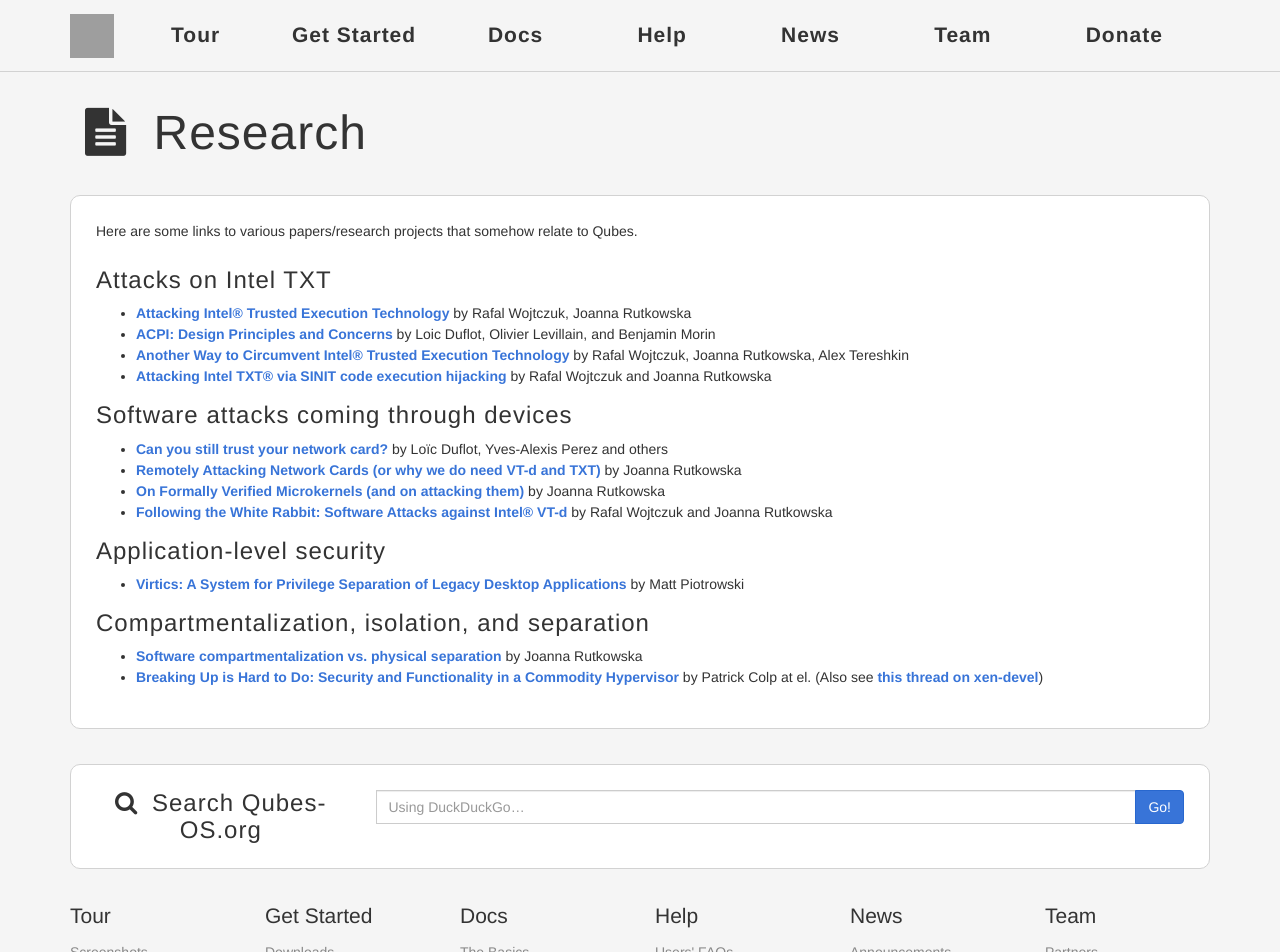
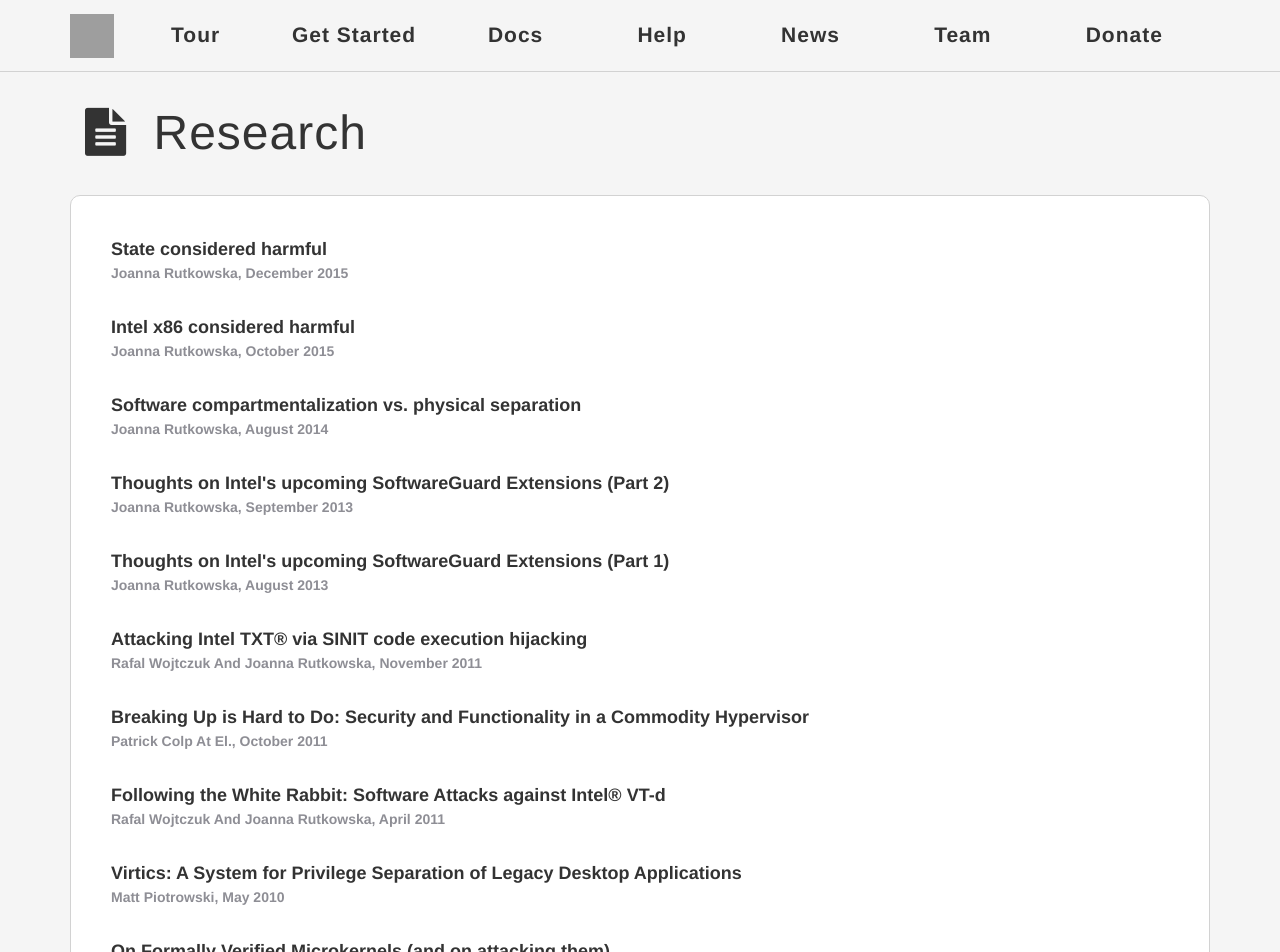
Before and after one commit to QubesOS/qubesos.github.io, a Jekyll site: the page built from pages/research.md, in a window 1280 px wide and 1400 px high. Shown: the top 952 px of the window. Built offline with Jekyll 4.4.1, drawn with Linux system fonts in a browser that asks for light colours; some web fonts are replaced; some of the changed text lies outside the part shown; grey boxes are pictures that could not be loaded.

Commit message:
Finish making Research page and section data-driven
QubesOS/qubes-issues#1905

```diff
--- a/_data/research.yml
+++ b/_data/research.yml
@@ -1,19 +1,72 @@
 - title: State considered harmful
   url: http://blog.invisiblethings.org/papers/2015/state_harmful.pdf
-  date: Dec, 2015
+  date: December 2015
   author: Joanna Rutkowska
 
 - title: Intel x86 considered harmful
   url: http://blog.invisiblethings.org/papers/2015/x86_harmful.pdf
-  date: Oct, 2015
+  date: October 2015
   author: Joanna Rutkowska
 
 - title: Software compartmentalization vs. physical separation
   url: http://invisiblethingslab.com/resources/2014/Software_compartmentalization_vs_physical_separation.pdf
-  date: Aug, 2014
+  date: August 2014
   author: Joanna Rutkowska
 
-- title: Thoughts on Intel's upcoming SoftwareGuard Extensions
-  url: http://theinvisiblethings.blogspot.fr/2013/08/thoughts-on-intels-upcoming-software.html
-  date: Sep, 2013
+- title: Thoughts on Intel's upcoming SoftwareGuard Extensions (Part 2)
+  url: http://blog.invisiblethings.org/2013/09/23/thoughts-on-intels-upcoming-software.html
+  date: September 2013
   author: Joanna Rutkowska
+
+- title: Thoughts on Intel's upcoming SoftwareGuard Extensions (Part 1)
+  url: http://blog.invisiblethings.org/2013/08/30/thoughts-on-intels-upcoming-software.html
+  date: August 2013
+  author: Joanna Rutkowska
+
+- title: Attacking Intel TXT® via SINIT code execution hijacking
+  url: http://www.invisiblethingslab.com/resources/2011/Attacking_Intel_TXT_via_SINIT_hijacking.pdf
+  date: November 2011
+  author: Rafal Wojtczuk and Joanna Rutkowska
+
+- title: "Breaking Up is Hard to Do: Security and Functionality in a Commodity Hypervisor"
+  url: http://tjd.phlegethon.org/words/sosp11-xoar.pdf
+  date: October 2011
+  author: Patrick Colp at el.
+
+- title: "Following the White Rabbit: Software Attacks against Intel® VT-d"
+  url: http://www.invisiblethingslab.com/resources/2011/Software%20Attacks%20on%20Intel%20VT-d.pdf
+  date: April 2011
+  author: Rafal Wojtczuk and Joanna Rutkowska
+
+- title: "Virtics: A System for Privilege Separation of Legacy Desktop Applications"
+  url: http://www.eecs.berkeley.edu/Pubs/TechRpts/2010/EECS-2010-70.pdf
+  date: May 2010
+  author: Matt Piotrowski
+
+- title: On Formally Verified Microkernels (and on attacking them)
+  url: http://blog.invisiblethings.org/2010/05/03/on-formally-verified-microkernels-and.html
+  date: May 2010
+  author: Joanna Rutkowska
+
+- title: Remotely Attacking Network Cards (or why we do need VT-d and TXT)
+  url: http://blog.invisiblethings.org/2010/04/30/remotely-attacking-network-cards-or-why.html
+  date: April 2010
+  author: Joanna Rutkowska
+
+- title: Another Way to Circumvent Intel® Trusted Execution Technology
+  url: http://invisiblethingslab.com/resources/misc09/Another%20TXT%20Attack.pdf
+  date: December 2009
+  author: Rafal Wojtczuk, Joanna Rutkowska, Alex Tereshkin
+
+- title: "ACPI: Design Principles and Concerns"
+  url: http://www.ssi.gouv.fr/IMG/pdf/article_acpi.pdf
+  date: 2009
+  author: Loic Duflot, Olivier Levillain, and Benjamin Morin
+
+- title: Can you still trust your network card?
+  url: http://www.ssi.gouv.fr/IMG/pdf/csw-trustnetworkcard.pdf
+  author: Loïc Duflot, Yves-Alexis Perez and others
+
+- title: Attacking Intel® Trusted Execution Technology
+  url: http://invisiblethingslab.com/resources/bh09dc/Attacking%20Intel%20TXT%20-%20paper.pdf
+  author: Rafal Wojtczuk and Joanna Rutkowska
--- a/pages/research.md
+++ b/pages/research.md
@@ -9,28 +9,11 @@ redirect_from:
 - /wiki/QubesResearch/
 ---
 
-Here are some links to various papers/research projects that somehow relate to Qubes.
-
-### Attacks on Intel TXT
-
--   [Attacking Intel® Trusted Execution Technology](http://invisiblethingslab.com/resources/bh09dc/Attacking%20Intel%20TXT%20-%20paper.pdf) by Rafal Wojtczuk, Joanna Rutkowska
--   [ACPI: Design Principles and Concerns](http://www.ssi.gouv.fr/IMG/pdf/article_acpi.pdf) by Loic Duflot, Olivier Levillain, and Benjamin Morin
--   [Another Way to Circumvent Intel® Trusted Execution Technology](http://invisiblethingslab.com/resources/misc09/Another%20TXT%20Attack.pdf) by Rafal Wojtczuk, Joanna Rutkowska, Alex Tereshkin
--   [Attacking Intel TXT® via SINIT code execution hijacking](http://www.invisiblethingslab.com/resources/2011/Attacking_Intel_TXT_via_SINIT_hijacking.pdf) by Rafal Wojtczuk and Joanna Rutkowska
-
-### Software attacks coming through devices
-
--   [Can you still trust your network card?](http://www.ssi.gouv.fr/IMG/pdf/csw-trustnetworkcard.pdf) by Loïc Duflot, Yves-Alexis Perez and others
--   [Remotely Attacking Network Cards (or why we do need VT-d and TXT)](http://theinvisiblethings.blogspot.com/2010/04/remotely-attacking-network-cards-or-why.html) by Joanna Rutkowska
--   [On Formally Verified Microkernels (and on attacking them)](http://theinvisiblethings.blogspot.com/2010/05/on-formally-verified-microkernels-and.html) by Joanna Rutkowska
--   [Following the White Rabbit: Software Attacks against Intel® VT-d](http://www.invisiblethingslab.com/resources/2011/Software%20Attacks%20on%20Intel%20VT-d.pdf) by Rafal Wojtczuk and Joanna Rutkowska
-
-### Application-level security
-
--   [Virtics: A System for Privilege Separation of Legacy Desktop Applications](http://www.eecs.berkeley.edu/Pubs/TechRpts/2010/EECS-2010-70.pdf) by Matt Piotrowski
-
-### Compartmentalization, isolation, and separation
-
--   [Software compartmentalization vs. physical separation](http://www.invisiblethingslab.com/resources/2014/Software_compartmentalization_vs_physical_separation.pdf) by Joanna Rutkowska
--   [Breaking Up is Hard to Do: Security and Functionality in a Commodity Hypervisor](http://tjd.phlegethon.org/words/sosp11-xoar.pdf) by Patrick Colp at el.
-     (Also see [this thread on xen-devel](http://www.gossamer-threads.com/lists/xen/devel/230011))
+{% for research in site.data.research %}
+  <li class="list-links">
+    <a class="black-link" href="{{research.url}}">
+      {{research.title}}
+        <span class="detail"><strong>{{research.author}}</strong>, {{research.date}}</span>
+    </a>
+  </li>
+{% endfor %}
```
